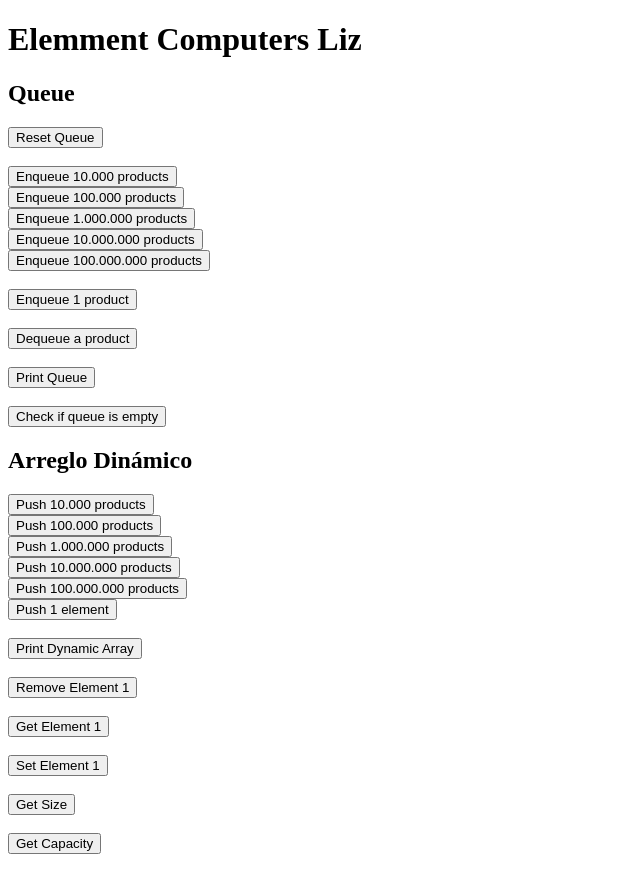
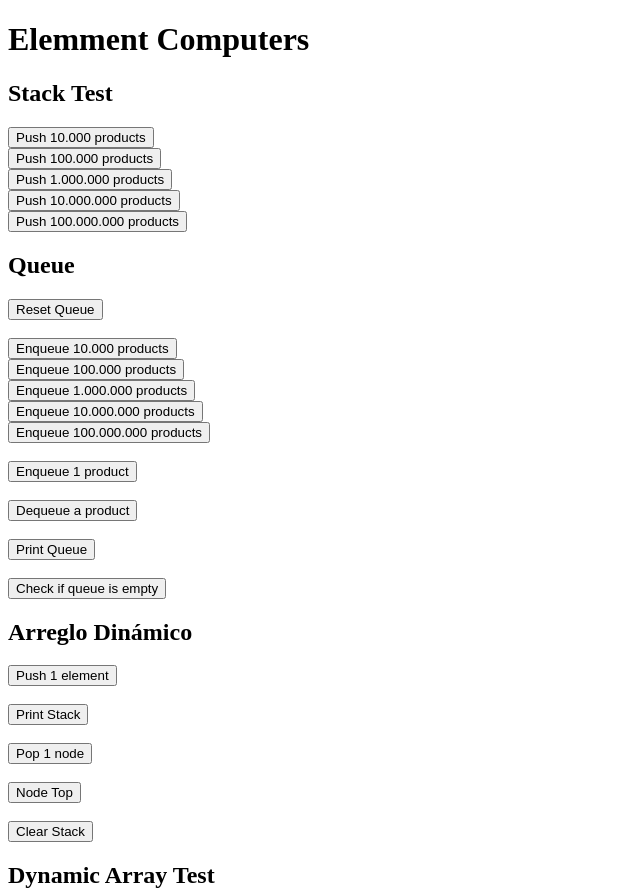
Before and after one commit to jeissonbarriga/elemment-computers, an Angular app: page / in a window 1280 px wide. Shown: the top 895 px of the page, without its empty margins (0-640 px from the left). Built offline with nearby package versions, Linux system fonts and the light colour scheme.

Commit message:
Merge Lizeth into edison, adding stack.ts

```diff
--- a/src/app/app.component.html
+++ b/src/app/app.component.html
@@ -1,5 +1,12 @@
-<h1>Elemment Computers Liz</h1>
+<h1>Elemment Computers</h1>
 
+<h2>Stack Test</h2>
+<!-- Pila -->
+<button (click)="sPush(10000)">Push 10.000 products</button><br>
+<button (click)="sPush(100000)">Push 100.000 products</button><br>
+<button (click)="sPush(1000000)">Push 1.000.000 products</button><br>
+<button (click)="sPush(10000000)">Push 10.000.000 products</button><br>
+<button (click)="sPush(100000000)">Push 100.000.000 products</button><br>
 
 <h2>Queue</h2>
 <!-- Queue -->
@@ -20,6 +27,17 @@
 <button (click)="qIsEmpty()">Check if queue is empty</button><br>
 
 <h2>Arreglo Dinámico</h2>
+<button (click)="sPush(1)">Push 1 element</button><br>
+<br>
+<button (click)="sPrintElements()">Print Stack</button><br>
+<br>
+<button (click)="sPop()">Pop 1 node</button><br>
+<br>
+<button (click)="sTop()">Node Top</button><br>
+<br>
+<button (click)="sClear()">Clear Stack</button><br>
+
+<h2>Dynamic Array Test</h2>
 <!-- Arreglo Dinámico -->
 <button (click)="dPushBack(10000)">Push 10.000 products</button><br>
 <button (click)="dPushBack(100000)">Push 100.000 products</button><br>
--- a/src/app/app.component.ts
+++ b/src/app/app.component.ts
@@ -3,6 +3,7 @@
 import { Product } from './data-structures/product';
 import { DynamicArray } from './data-structures/dynamic-array';
 import { Queue } from './data-structures/queue';
+import { Stack } from './data-structures/stack';
 
 
 @Component({
@@ -18,7 +19,7 @@
   }
 
 
-  constructor(private list: DoubleLinkedList<Product>, private dArray: DynamicArray<Product>, private queue: Queue<Product>) {
+  constructor(private list: DoubleLinkedList<Product>, private dArray: DynamicArray<Product>, private queue: Queue<Product>, private pila: Stack<Product>) {
 
   }
 
@@ -59,6 +60,37 @@
 
   qresetQueue() {
     this.queue.clearQueue();
+  }
+
+  sPush(quantity: number){
+    let t0 = performance.now();
+    let id = this.pila.size;
+    for (let i = 0; i < quantity; i++) {
+      let product = new Product(id, "Product" + id);
+      this.pila.push(product);
+    }
+    let t1 = performance.now();
+
+    console.log("push " + quantity + " products took: ");
+    console.warn((t1 - t0) + " milliseconds");
+  }
+
+  sPrintElements() {
+    this.pila.displayStack();
+  }
+
+  sPop(){
+    this.pila.pop();
+    console.log("Salida último elemento");
+  }
+
+  sTop(){
+    console.log("Top: " + this.pila.top().name);
+  }
+
+  sClear(){
+    this.pila.clearStack();
+    console.log("Pila vacía");
   }
 
   dPushBack(quantity: number) {
--- /dev/null
+++ b/src/app/data-structures/stack.ts
@@ -0,0 +1,89 @@
+import { Injectable } from '@angular/core';
+import { DoubleNode } from './double-node';
+
+@Injectable({
+  providedIn: 'root',
+})
+
+export class Stack<T>{
+  size: number;
+  sup: DoubleNode<T>;
+
+  constructor(){
+    this.sup = null;
+    this.size = 0;
+  }
+
+  push(key:T){
+    let new_node = new DoubleNode<T>(key);
+    new_node.prev = this.sup;
+    new_node.next = null;
+    if(this.sup != null) this.sup.next = new_node;
+    this.sup = new_node;
+    this.size++;
+  }
+
+  pop(){
+    if(this.size == 0){
+      console.error("Error!!. Empty Stack");
+      return;
+    } else{
+      this.sup = this.sup.prev;
+      this.sup.next = null;
+      this.size--;
+    }
+  }
+
+  top(){
+    if(this.size != 0) return this.sup.key;
+    else{
+      console.error("Error!!. Empty Stack");
+      return;
+    }
+  }
+
+  displayStack(){
+    if(this.size == 0){
+      console.error("Error!!. Empty Stack");
+      return;
+    } else{
+      let node = this.sup;
+      while(node != null){
+        console.log(node.key);
+        node = node. prev;
+      }
+    }
+  }
+
+  clearStack(){
+    this.sup = null;
+    this.size = 0;
+  }
+}
+
+
+
+
+
+
+/*export class DoubleLinkedList<T> {
+
+    displayList(){
+      if(this.size == 0){
+          console.log("Empty list");
+      } else {
+          let node = this.head;
+          while(node != null){
+              console.log(node.key);
+              node = node.next;
+          }
+      }
+  }
+
+  clearList(){
+      this.head = null;
+      this.tail = null;
+      this.size = 0;
+  }
+
+}*/
```
